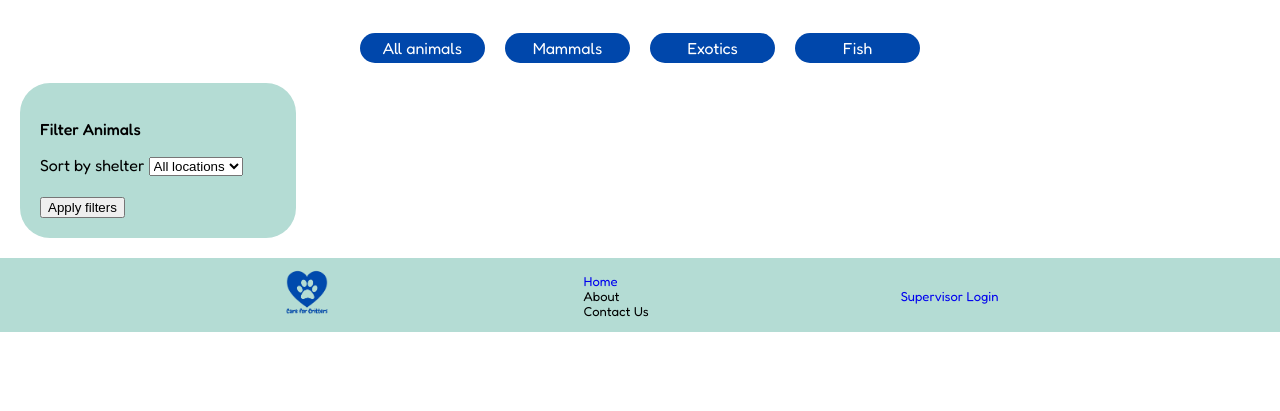
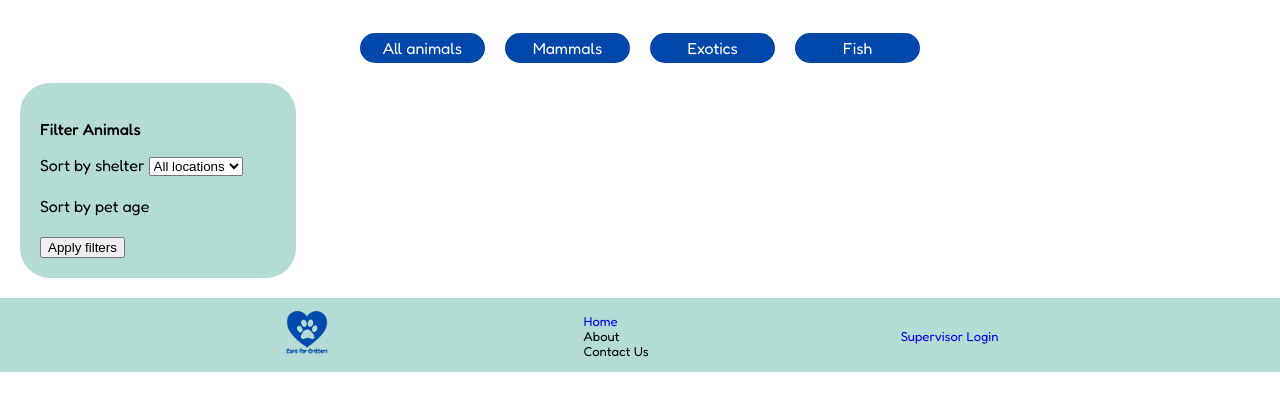
Before and after one commit to ericpham-1/care-for-critters, a Flask app: page /adopt in a window 1280 px wide. Shown: the part 142-553 px from the top of the page. Run offline with Flask 3, Linux system fonts and the light colour scheme; some libraries are stand-ins or nearby versions.

Commit message:
age filter on animals works

```diff
--- a/app.py
+++ b/app.py
@@ -311,90 +311,168 @@ def get_animals():
     """Get ALL animals"""
     if request.method == 'POST':
         selected_location = request.form['shelter_locations']
+        selected_ages = request.form.getlist('selected_ages')
+        if len(selected_ages) == 1:
+            ages_set = f"({selected_ages[0]})"
+        else:
+            ages_set = tuple(map(int, selected_ages))
     else:
         selected_location = "None"
-    print(selected_location)
+        selected_ages = None
+        ages_set = None
     conn = get_db_connection()
     cursor = conn.cursor()
     cursor.execute("SELECT ShelterName FROM Shelter")
     shelters = cursor.fetchall()
+    cursor.execute("""SELECT DISTINCT Age
+                   FROM (
+                   SELECT a.PetID, Name, Age, Species, ShelterLocation FROM (Animal a JOIN Mammal m ON a.PetID=m.PetID)
+                   UNION SELECT a.PetID, Name, Age, Species, ShelterLocation FROM (Animal a JOIN Fish f ON a.PetID=f.PetID)
+                   UNION SELECT a.PetID, Name, Age, Species, ShelterLocation FROM (Animal a JOIN Exotic e ON a.PetID=e.PetID)) AS allPets
+                   ORDER BY Age ASC""")
+    all_ages = cursor.fetchall()
     query = ("""SELECT * FROM (
                    SELECT a.PetID, Name, Age, Species, ShelterLocation FROM (Animal a JOIN Mammal m ON a.PetID=m.PetID)
                    UNION SELECT a.PetID, Name, Age, Species, ShelterLocation FROM (Animal a JOIN Fish f ON a.PetID=f.PetID)
                    UNION SELECT a.PetID, Name, Age, Species, ShelterLocation FROM (Animal a JOIN Exotic e ON a.PetID=e.PetID)) AS allPets""")
     if selected_location != "None":
         query = query + f" WHERE ShelterLocation = '{selected_location}'"
+        if ages_set != None:
+            if len(ages_set) != 0:
+                query = query + f" AND Age IN {ages_set}"
+    else:
+        if ages_set != None:
+            if len(ages_set) != 0:
+                query = query + f" WHERE Age IN {ages_set}"
+    print(query)
     cursor.execute(query)
     animals = cursor.fetchall()
     cursor.close()
     conn.close()
-    return render_template('adopt.html', animal_type="animals", animals=animals, locations=shelters)
+    return render_template('adopt.html', animal_type="animals", animals=animals, locations=shelters, pet_ages=all_ages)
 
 @app.route('/mammals', methods=['GET', 'POST'])
 def get_mammals():
     """Get only mammals"""
     if request.method == 'POST':
         selected_location = request.form['shelter_locations']
+        selected_ages = request.form.getlist('selected_ages')
+        if len(selected_ages) == 1:
+            ages_set = f"({selected_ages[0]})"
+        else:
+            ages_set = tuple(map(int, selected_ages))
     else:
         selected_location = "None"
+        selected_ages = None
+        ages_set = None
     conn = get_db_connection()
     cursor = conn.cursor()
     cursor.execute("SELECT ShelterName FROM Shelter")
     shelters = cursor.fetchall()
+    cursor.execute("""SELECT DISTINCT Age
+                   FROM (
+                   SELECT a.PetID, Name, Age, Species, ShelterLocation FROM (Animal a JOIN Mammal m ON a.PetID=m.PetID)) AS allPets
+                   ORDER BY Age ASC""")
+    all_ages = cursor.fetchall()
     query = ("""
         SELECT * FROM (SELECT a.PetID, Name, Age, Species, ShelterLocation FROM (Animal a JOIN Mammal m ON a.PetID=m.PetID)) AS allPets
     """)
     if selected_location != "None":
         query = query + f" WHERE ShelterLocation = '{selected_location}'"
+        if ages_set != None:
+            if len(ages_set) != 0:
+                query = query + f" AND Age IN {ages_set}"
+    else:
+        if ages_set != None:
+            if len(ages_set) != 0:
+                query = query + f" WHERE Age IN {ages_set}"
     cursor.execute(query)
     mammals = cursor.fetchall()
     cursor.close()
     conn.close()
-    return render_template('adopt.html', animal_type="mammals", animals=mammals, locations=shelters)
+    return render_template('adopt.html', animal_type="mammals", animals=mammals, locations=shelters, pet_ages=all_ages)
 
 @app.route('/fish', methods=['GET', 'POST'])
 def get_fish():
     """Get only fish"""
     if request.method == 'POST':
         selected_location = request.form['shelter_locations']
+        selected_ages = request.form.getlist('selected_ages')
+        if len(selected_ages) == 1:
+            ages_set = f"({selected_ages[0]})"
+        else:
+            ages_set = tuple(map(int, selected_ages))
     else:
         selected_location = "None"
+        selected_ages = None
+        ages_set = None
     conn = get_db_connection()
     cursor = conn.cursor()
     cursor.execute("SELECT ShelterName FROM Shelter")
     shelters = cursor.fetchall()
+    cursor.execute("""SELECT DISTINCT Age
+                   FROM (
+                   SELECT a.PetID, Name, Age, Species, ShelterLocation FROM (Animal a JOIN Fish f ON a.PetID=f.PetID)) AS allPets
+                   ORDER BY Age ASC""")
+    all_ages = cursor.fetchall()
     query = ("""
         SELECT * FROM (SELECT a.PetID, Name, Age, Species, ShelterLocation FROM (Animal a JOIN Fish f ON a.PetID=f.PetID)) AS allPets
     """)
     if selected_location != "None":
         query = query + f" WHERE ShelterLocation = '{selected_location}'"
+        if ages_set != None:
+            if len(ages_set) != 0:
+                query = query + f" AND Age IN {ages_set}"
+    else:
+        if ages_set != None:
+            if len(ages_set) != 0:
+                query = query + f" WHERE Age IN {ages_set}"
     cursor.execute(query)
     fish = cursor.fetchall()
     cursor.close()
     conn.close()
-    return render_template('adopt.html', animal_type="fish", animals=fish, locations=shelters)
+    return render_template('adopt.html', animal_type="fish", animals=fish, locations=shelters, pet_ages=all_ages)
 
 @app.route('/exotics', methods=['GET', 'POST'])
 def get_exotic():
     """Get only exotic animals"""
     if request.method == 'POST':
         selected_location = request.form['shelter_locations']
+        selected_ages = request.form.getlist('selected_ages')
+        if len(selected_ages) == 1:
+            ages_set = f"({selected_ages[0]})"
+        else:
+            ages_set = tuple(map(int, selected_ages))
     else:
         selected_location = "None"
+        selected_ages = None
+        ages_set = None
     conn = get_db_connection()
     cursor = conn.cursor()
     cursor.execute("SELECT ShelterName FROM Shelter")
     shelters = cursor.fetchall()
+    cursor.execute("""SELECT DISTINCT Age
+                   FROM (
+                   SELECT a.PetID, Name, Age, Species, ShelterLocation FROM (Animal a JOIN Exotic e ON a.PetID=e.PetID)) AS allPets
+                   ORDER BY Age ASC""")
+    all_ages = cursor.fetchall()
     query = ("""
         SELECT * FROM (SELECT a.PetID, Name, Age, Species, ShelterLocation FROM (Animal a JOIN Exotic e ON a.PetID=e.PetID)) AS allPets
     """)
     if selected_location != "None":
         query = query + f" WHERE ShelterLocation = '{selected_location}'"
+        if ages_set != None:
+            if len(ages_set) != 0:
+                query = query + f" AND Age IN {ages_set}"
+    else:
+        if ages_set != None:
+            if len(ages_set) != 0:
+                query = query + f" WHERE Age IN {ages_set}"
     cursor.execute(query)
     exotic = cursor.fetchall()
     cursor.close()
     conn.close()
-    return render_template('adopt.html', animal_type="exotics", animals=exotic, locations=shelters)
+    return render_template('adopt.html', animal_type="exotics", animals=exotic, locations=shelters, pet_ages=all_ages)
 
 
 # Volunteer routes
--- a/templates/adopt.html
+++ b/templates/adopt.html
@@ -34,13 +34,24 @@
                     <div>
                         <label>Sort by shelter</label>
                         <select name="shelter_locations" id="shelter_locations">
-                            <option value="None" style="font-family: 'Fredoka';">All locations</option>
+                            <option value="None">All locations</option>
                             {% for location in locations %}
                                 <option value="{{location.ShelterName}}">{{location.ShelterName}}</option>
                             {% endfor %}
                         </select>
                     </div>
-
+                    <br>
+                    <div>
+                        <label>Sort by pet age</label>
+                            <br>
+                            {% for age in pet_ages %}
+                            <label for="{{age.Age}}">
+                                <input type="checkbox" name="selected_ages" value="{{age.Age}}">
+                                {{age.Age}}
+                            </label>
+                            <br>
+                            {% endfor %}
+                    </div>
                     <br>
                     <div style="justify-content: center;">
                         <button type="submit">Apply filters</button>
--- a/templates/fundraisers.html
+++ b/templates/fundraisers.html
@@ -37,7 +37,7 @@
                     <br>
                     <div>
                         <label class="checkbox-inline">
-                            <input type="checkbox" value="past_event" name="past">Show past events
+                            <input type="checkbox" value="past_event" name="past">Show past events</label>
                         </label>
                     </div>
                     <br>
```
